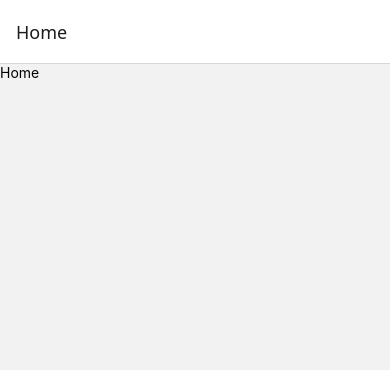
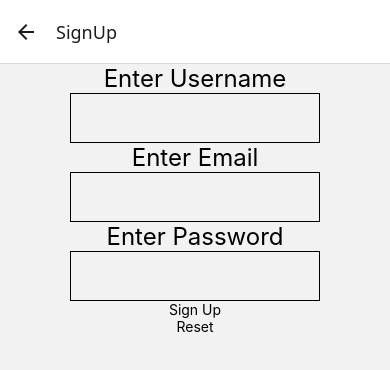
Before and after one commit to priyavrat0072/Flippy, a React Native app: screen /SignUp in a window 390 px wide. Before the commit this address had no page. Shown: the top 370 px of the page. Built offline with nearby package versions, Linux system fonts and the light colour scheme.

Commit message:
Login and SignUp functionality working fine

```diff
--- a/App.tsx
+++ b/App.tsx
@@ -9,14 +9,15 @@ import {
   useColorScheme,
   View,
 } from 'react-native';
-import Routes from './src/navigation/Routes';
+
 import Home from './src/screen/Home';
 import {NavigationContainer} from '@react-navigation/native';
+import { AuthRoutes } from './src/navigation/Routes';
 
 function App() {
   return (
     <NavigationContainer>
-      <Routes/>
+      <AuthRoutes/>
     </NavigationContainer>
   );
 }
--- a/package.json
+++ b/package.json
@@ -10,6 +10,9 @@
     "test": "jest"
   },
   "dependencies": {
+    "@react-native-firebase/app": "^21.10.0",
+    "@react-native-firebase/auth": "^21.10.0",
+    "@react-native-firebase/firestore": "^21.10.0",
     "@react-navigation/drawer": "^7.1.1",
     "@react-navigation/native": "^7.0.14",
     "@react-navigation/native-stack": "^7.2.0",
--- a/src/navigation/Routes.tsx
+++ b/src/navigation/Routes.tsx
@@ -3,20 +3,34 @@ import React from 'react';
 import {createNativeStackNavigator} from '@react-navigation/native-stack';
 import {NavigationContainer} from '@react-navigation/native';
 import Home from '../screen/Home';
+import Login from '../screen/Login';
+import SignUp from '../screen/SignUp';
 
-const Routes = () => {
-  const Stack = createNativeStackNavigator();
+const Stack = createNativeStackNavigator();
+export const AuthRoutes = () => {
   return (
-    <Stack.Navigator>
+    <Stack.Navigator initialRouteName="Login">
       <Stack.Screen
-        name="Home"
-        component={Home}
+        name="Login"
+        component={Login}
+        options={{headerShown: true}}
+      />
+      <Stack.Screen
+        name="SignUp"
+        component={SignUp}
         options={{headerShown: true}}
       />
     </Stack.Navigator>
   );
 };
 
-export default Routes;
+export const HomePage = () => {
+  <Stack.Navigator>
+    <Stack.Screen
+      name="Home"
+      component={Home}
+      options={{headerShown: true}}/>
+  </Stack.Navigator>;
+};
 
 const styles = StyleSheet.create({});
--- /dev/null
+++ b/src/screen/Login.tsx
@@ -0,0 +1,77 @@
+import {
+  Button,
+  StyleSheet,
+  Text,
+  TextInput,
+  TouchableOpacity,
+  View,
+} from 'react-native';
+import React, {useState} from 'react';
+import auth from '@react-native-firebase/auth';
+import firestore from '@react-native-firebase/firestore';
+
+const Login = () => {
+  const [email, setEmail] = useState('');
+  const [password, setPassword] = useState('');
+
+  const reset = () => {
+    setEmail('');
+    setPassword('');
+  };
+
+  const userLogin = async () => {
+    if (!email || !password) {
+      console.log('Please fill out the empty fields');
+    }
+    try {
+      const newReg = await auth().signInWithEmailAndPassword(email, password);
+      console.log('Sign in done');
+      return newReg;
+    } catch (error) {
+      console.log('Email or Password incorrect');
+    }
+  };
+
+  return (
+    <View style={styles.container}>
+      <Text style={styles.text}>Enter Email</Text>
+      <TextInput
+        style={styles.txtinput}
+        value={email}
+        onChangeText={txt => setEmail(txt)}
+      />
+
+      <Text style={styles.text}>Enter Password</Text>
+      <TextInput
+        style={styles.txtinput}
+        value={password}
+        onChangeText={text => setPassword(text)}
+      />
+
+      <TouchableOpacity onPress={() => userLogin()}>
+        <Text>Login</Text>
+      </TouchableOpacity>
+
+      <TouchableOpacity onPress={() => reset()}>
+        <Text>Reset</Text>
+      </TouchableOpacity>
+    </View>
+  );
+};
+
+export default Login;
+const styles = StyleSheet.create({
+  container: {
+    alignItems: 'center',
+    justifyContent: 'center',
+  },
+  text: {
+    fontSize: 24,
+  },
+  txtinput: {
+    height: 50,
+    width: 250,
+    borderWidth: 1,
+    fontSize: 24,
+  },
+});
--- /dev/null
+++ b/src/screen/SignUp.tsx
@@ -0,0 +1,95 @@
+import {
+  Button,
+  StyleSheet,
+  Text,
+  TextInput,
+  TouchableOpacity,
+  View,
+} from 'react-native';
+import React, {useState} from 'react';
+import auth from '@react-native-firebase/auth'
+import firestore from '@react-native-firebase/firestore'
+
+const SignUp = () => {
+  const [username, setUserName] = useState('');
+  const [email, setEmail] = useState('');
+  const [password, setPassword] = useState('');
+
+  const reset = () => {
+    setEmail('');
+    setPassword('');
+    setUserName('');
+  };
+
+  const signUpDetails= async()=>{
+
+    if(!email || !password || !username)
+    {
+        console.log("Please fill out the empty fields")
+    }
+    try{
+        const newReg = await auth().createUserWithEmailAndPassword(email,password)
+        firestore().collection('users').doc(newReg.user.uid).set({
+          name: username,
+          email: newReg.user.email,
+          uid: newReg.user.uid
+        })
+          }catch(err){
+        console.log('Registration Unsuccessful! Try again');
+
+      }
+
+  }
+
+  return (
+    <View style={styles.container}>
+
+      <Text style={styles.text}>Enter Username</Text>
+      <TextInput
+        style={styles.txtinput}
+        value={username}
+        onChangeText={txt => setUserName(txt)}
+      />
+
+      <Text style={styles.text}>Enter Email</Text>
+      <TextInput
+        style={styles.txtinput}
+        value={email}
+        onChangeText={txt => setEmail(txt)}
+      />
+
+      <Text style={styles.text}>Enter Password</Text>
+      <TextInput
+        style={styles.txtinput}
+        value={password}
+        onChangeText={text => setPassword(text)}
+      />
+
+      <TouchableOpacity onPress={() => signUpDetails()}>
+        <Text>Sign Up</Text>
+      </TouchableOpacity>
+
+      <TouchableOpacity onPress={() => reset()}>
+        <Text>Reset</Text>
+      </TouchableOpacity>
+
+    </View>
+  );
+};
+
+export default SignUp;
+const styles = StyleSheet.create({
+  container: {
+    alignItems: 'center',
+    justifyContent: 'center',
+  },
+  text: {
+    fontSize: 24,
+  },
+  txtinput: {
+    height: 50,
+    width: 250,
+    borderWidth: 1,
+    fontSize: 24,
+  },
+});
```
Also changed, not shown: 4 other files (tests, documents, lock files or other folders).
